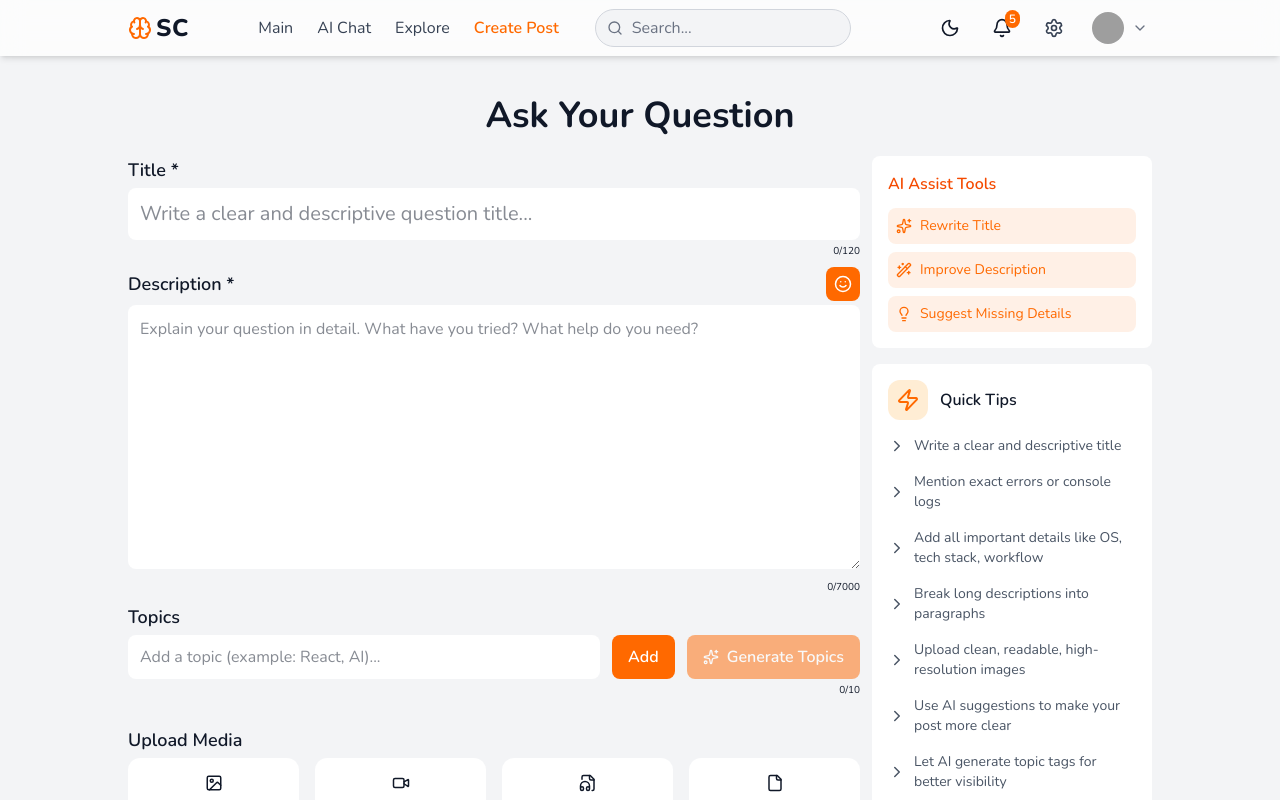
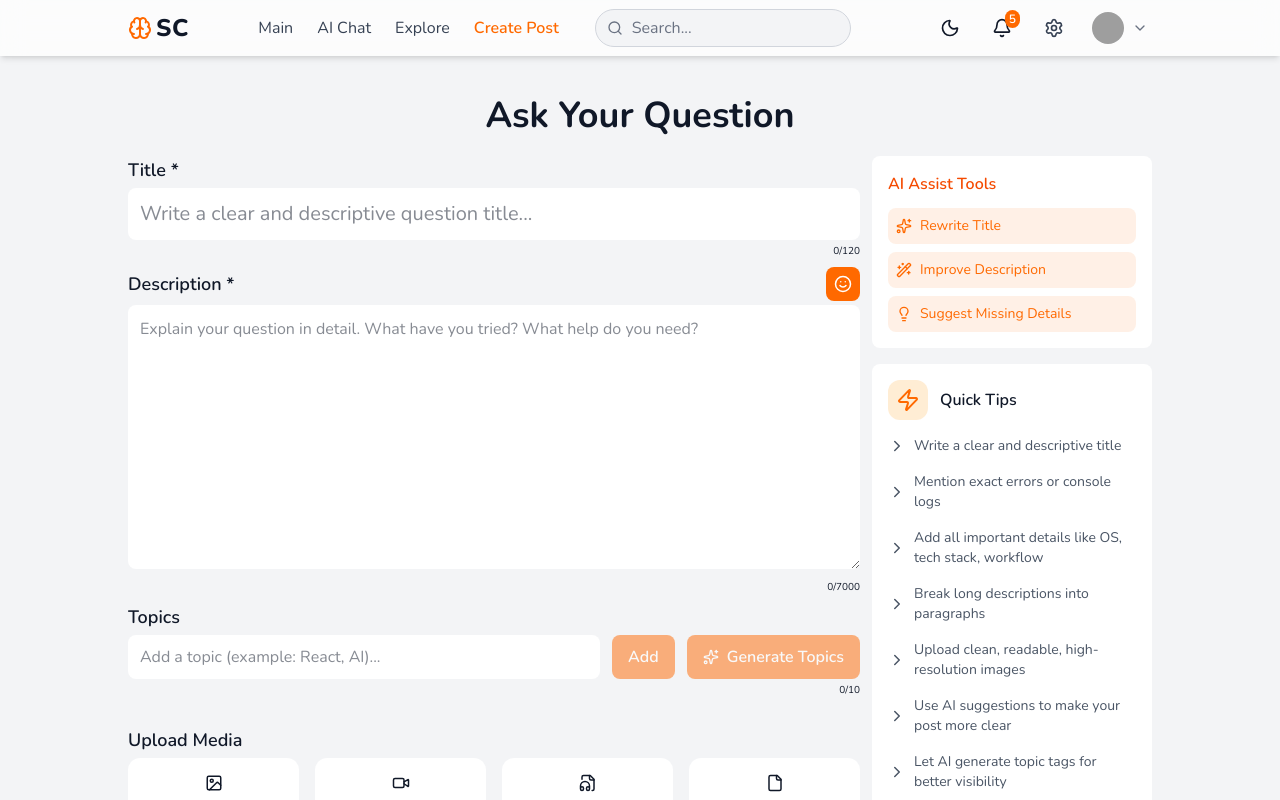
Before and after one commit to nitingayke/SynthoraChat, a React (Vite) app in the folder client/: page /main/create-post in a window 1280 px wide. Built offline with nearby package versions, Linux system fonts and the light colour scheme; grey boxes are pictures that could not be loaded; a web font is replaced by a local one.

Commit message:
updated create post

```diff
--- a/client/src/components/main/createPost/CreateQuestionForm.jsx
+++ b/client/src/components/main/createPost/CreateQuestionForm.jsx
@@ -158,8 +158,8 @@ export default function CreateQuestionForm() {
                         />
                         <button
                             onClick={addTopic}
-                            className="px-4 py-2  rounded-lg text-white dark:text-black
-                                   bg-orange-500 dark:bg-[#07C5B9] font-semibold"
+                            className="px-4 py-2 rounded-lg text-white dark:text-black bg-orange-500 dark:bg-[#07C5B9] font-semibold disabled:cursor-not-allowed disabled:opacity-50"
+                            disabled={!topicInput}
                         >
                             Add
                         </button>
@@ -231,7 +231,7 @@ export default function CreateQuestionForm() {
                 </div>
 
                 {/* Media Preview */}
-                <div className="flex flex-wrap gap-4 mt-4">
+                <div className="flex flex-wrap gap-4 my-4">
                     {media.map((m, i) => (
                         <div key={i * 0.14587} className="relative">
                             <X
@@ -289,8 +289,9 @@ export default function CreateQuestionForm() {
 
             <div className="flex items-center mt-6 gap-2">
                 <button
-                    className="w-full bg-orange-500 dark:bg-[#07C5B9] text-white font-semibold py-3 rounded-lg hover:opacity-90 flex items-center justify-center gap-2"
+                    className="w-full bg-orange-500 dark:bg-[#07C5B9] text-white font-semibold py-3 rounded-lg hover:opacity-90 flex items-center justify-center gap-2 disabled:cursor-not-allowed disabled:opacity-50"
                     onClick={handleSubmit}
+                    disabled={!title || !content}
                 >
                     <Send size={18} />
                     Publish Question
@@ -298,7 +299,7 @@ export default function CreateQuestionForm() {
 
                 <button
                 onClick={handleDiscardPost}
-                className="flex items-center gap-2 bg-red-500 p-3 rounded-lg hover:opacity-80"
+                className="flex items-center gap-2 bg-red-500 text-white p-3 rounded-lg hover:opacity-80"
                 >
                     <Trash2 size={18} />
                     <span>Discard</span>
```
